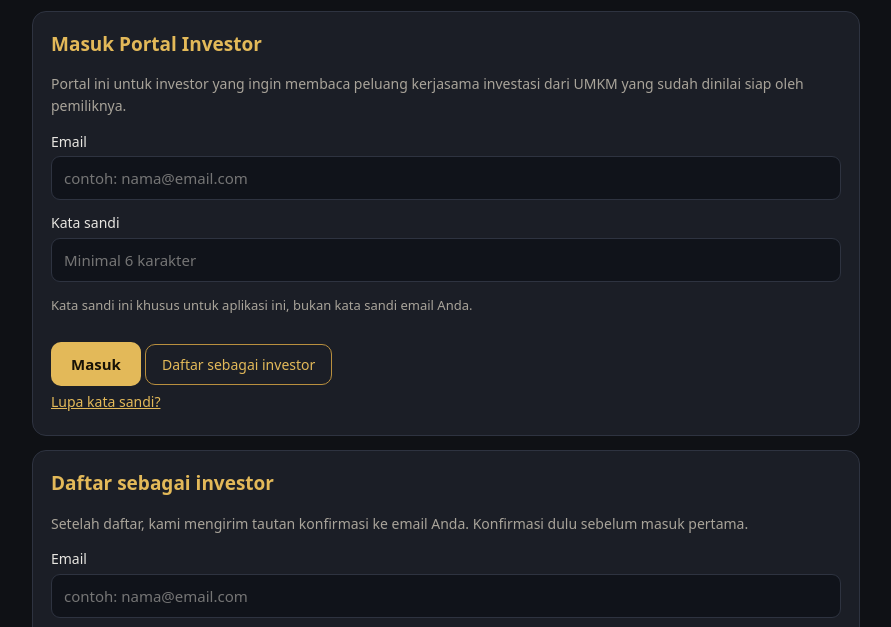
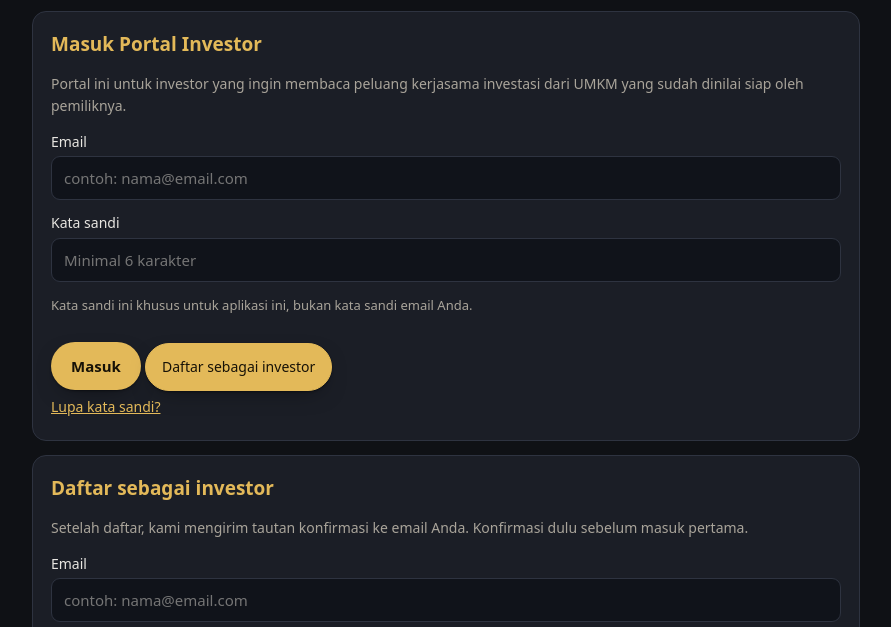
Before and after one commit to soegiantos/portal-investor-umkm, a plain HTML site: page index.html in a window 1280 px wide. Both pictures are taken after a click on the button "Daftar sebagai investor". Shown: the part 160-787 px from the top of the page, without its empty margins (194-1085 px from the left). Drawn offline with nearby package versions, Linux system fonts and the light colour scheme.

Commit message:
Samakan karakter tombol dengan aplikasi utama

```diff
--- a/index.html
+++ b/index.html
@@ -6,7 +6,7 @@
 <title>Portal Investor — Aplikasi Introspeksi UMKM</title>
 <script src="https://cdn.jsdelivr.net/npm/@supabase/supabase-js@2.119.0/dist/umd/supabase.js" integrity="sha384-uteMfOloLDGt042uDz+xHGF3ym63/WQ6rFq7murQRG8Ih7QrXGEGNtWd8688sb4O" crossorigin="anonymous"></script>
 <style>
-:root{--gold:#e3b959;--gold-dim:#b98f3e;--bg:#0f1115;--card:#1b1e26;--card2:#232733;--text:#e8e6e1;--muted:#a9a49a;--line:#2e3340;--ok:#7fc98f;}
+:root{--gold:#e3b959;--gold-dim:#b98f3e;--bg:#0f1115;--card:#1b1e26;--card2:#232733;--text:#e8e6e1;--muted:#a9a49a;--line:#2e3340;--ok:#7fc98f;--shadow:0 1px 2px rgba(0,0,0,.4),0 8px 24px -12px rgba(0,0,0,.6);}
 *{box-sizing:border-box}
 body{margin:0;background:var(--bg);color:var(--text);font-family:system-ui,-apple-system,"Segoe UI",Roboto,Arial,sans-serif;line-height:1.55}
 .wrap{max-width:860px;margin:0 auto;padding:16px 16px 64px}
@@ -28,10 +28,20 @@ input:focus,select:focus,textarea:focus{outline:2px solid var(--gold-dim);border
 textarea{min-height:84px;resize:vertical}
 select[multiple]{min-height:130px}
 button{cursor:pointer;font-family:inherit}
-.btn{display:inline-block;background:var(--gold);color:#171207;border:0;border-radius:10px;padding:12px 20px;font-size:15px;font-weight:700;margin-top:14px}
-.btn:hover{filter:brightness(1.08)}
-.btn-ghost{background:transparent;color:var(--gold);border:1px solid var(--gold-dim);border-radius:10px;padding:10px 16px;font-size:14px;margin-top:14px}
+.btn{display:inline-block;background:var(--gold);color:#171207;border:0;border-radius:999px;padding:12px 20px;font-size:15px;font-weight:700;margin-top:14px;min-height:48px;box-shadow:var(--shadow);transition:background .18s ease,border-color .18s ease,color .18s ease,box-shadow .18s ease,transform .18s ease,filter .18s ease}
+.btn:hover{filter:brightness(1.07);transform:translateY(-1px);box-shadow:0 4px 10px rgba(0,0,0,.4),0 14px 28px -12px rgba(0,0,0,.65)}
+.btn-ghost{background:transparent;color:var(--gold);border:1px solid var(--gold-dim);border-radius:999px;padding:10px 16px;font-size:14px;margin-top:14px;min-height:48px;box-shadow:var(--shadow);transition:background .18s ease,border-color .18s ease,color .18s ease,box-shadow .18s ease,transform .18s ease,filter .18s ease}
+.btn-ghost:hover{filter:brightness(1.07);transform:translateY(-1px);box-shadow:0 4px 10px rgba(0,0,0,.4),0 14px 28px -12px rgba(0,0,0,.65)}
 .btn-kecil{padding:8px 12px;font-size:13.5px;margin-top:8px}
+/* Umpan-balik tekan sesaat: semua tombol mengecil + sedikit lebih gelap */
+.btn:active,.btn-ghost:active,.tombol-link:active{transform:scale(.98);filter:brightness(.94)}
+button:focus-visible,a:focus-visible{outline:2px solid var(--gold);outline-offset:2px}
+/* Tombol yang sudah diketuk: EMAS, menetap (lihat modul TOMBOL MODERN di skrip) */
+.btn.sudah-diklik:not([aria-pressed="true"]){background:var(--gold);border-color:var(--gold);color:#171207}
+.btn-ghost.sudah-diklik{background:var(--gold);border-color:var(--gold);color:#171207}
+/* Tombol sebaris sama ukurannya */
+.bar-akun .tombol .btn,.bar-akun .tombol .btn-ghost{flex:none;min-width:84px;white-space:nowrap}
+.card .btn,.card .btn-ghost{min-width:84px;white-space:nowrap}
 .tombol-link{background:none;border:0;color:var(--gold);text-decoration:underline;font-size:14px;padding:6px 0;cursor:pointer}
 .bar-akun{display:none;flex-wrap:wrap;gap:8px;align-items:center;justify-content:space-between;background:var(--card);border:1px solid var(--line);border-radius:12px;padding:10px 14px;margin:10px 0}
 .bar-akun.tampil{display:flex}
@@ -40,6 +50,7 @@ button{cursor:pointer;font-family:inherit}
 .bar-akun .btn-ghost{margin-top:0}
 .filter{display:grid;grid-template-columns:1fr 1fr;gap:0 14px}
 @media(max-width:560px){.filter{grid-template-columns:1fr}}
+@media(max-width:820px){.btn,.btn-ghost{min-height:52px}}
 .pemberitahuan{background:#26200f;border:1px solid var(--gold-dim);color:#f0d48a;border-radius:12px;padding:14px 16px;margin:14px 0;font-size:14.5px}
 .spanduk-contoh{background:#26200f;border:1px dashed var(--gold);color:#f0d48a;border-radius:12px;padding:12px 16px;margin:14px 0;font-size:14.5px;text-align:center}
 .lencana{display:inline-block;background:#26200f;color:var(--gold);border:1px solid var(--gold-dim);border-radius:999px;padding:2px 10px;font-size:12px;font-weight:700}
@@ -1191,5 +1202,72 @@ window.__INVESTOR__ = {
 
 init();
 </script>
+<script>
+"use strict";
+/* ---------- TOMBOL MODERN: tombol yang sudah diketuk jadi EMAS, menetap ----------
+   SATU pendengar klik terdelegasi (capture): tombol navigasi/penjelajahan
+   yang diketuk mendapat kelas .sudah-diklik dan warnanya berubah jadi emas
+   — tetap emas sampai kapan pun, supaya terlihat mana yang sudah pernah
+   ditekan. Aksi sekali pakai (Masuk/Daftar/Simpan/Kirim/Keluar/Mengerti/
+   Salin/...) TIDAK pernah mendapat kelas ini — mereka hanya mendapat
+   umpan-balik tekan sesaat di CSS. Kunci simpanan TIDAK PERNAH memakai
+   teks tombol; hanya id tombol navigasi. */
+(function(){
+  var KUNCI_TOMBOL="investor-tombol-diklik:v1";
+  /* Tombol bernama yang termasuk kelompok navigasi/penjelajahan
+     (bukan aksi sekali pakai). ID di luar daftar ini tidak pernah
+     ditandai emas. */
+  var ID_NAVIGASI=["btn-nav-daftar","btn-nav-minat","btn-detail-kembali","btn-minat-ke-daftar","btn-bagikan-ke-masuk","btn-ke-daftar","btn-batal-daftar","btn-ke-lupa","btn-lupa-ke-masuk","btn-konfirmasi-ke-masuk"];
+  function bacaSet(){ try{ var s=localStorage.getItem(KUNCI_TOMBOL); if(!s) return {}; var o=JSON.parse(s); return (o&&typeof o==="object")?o:{}; }catch(e){ return {}; } }
+  function simpanSet(o){ try{ localStorage.setItem(KUNCI_TOMBOL, JSON.stringify(o)); }catch(e){} }
+  function bolehDitandai(el){
+    if(!el||el.nodeType!==1) return false;
+    /* Keadaan semantiknya sendiri sudah menetap. */
+    if(el.hasAttribute("aria-pressed")) return false;
+    if(el.tagName==="BUTTON"&&el.type==="submit") return false;
+    if(el.id&&ID_NAVIGASI.indexOf(el.id)>=0) return true;
+    return false;
+  }
+  function kunciTombol(el){
+    if(!el||el.nodeType!==1) return null;
+    if(el.id) return "id:"+el.id;
+    return null;
+  }
+  function terapkanDariSimpanan(){
+    var simpan=bacaSet();
+    var daftar=Object.keys(simpan);
+    if(!daftar.length) return;
+    var ada={}; daftar.forEach(function(k){ ada[k]=1; });
+    document.querySelectorAll("button, a").forEach(function(el){
+      if(!bolehDitandai(el)) return;
+      var k=kunciTombol(el);
+      if(k&&ada[k]) el.classList.add("sudah-diklik");
+    });
+  }
+  document.addEventListener("click", function(ev){
+    var t=ev.target&&ev.target.closest?ev.target.closest("button, a"):null;
+    if(!t||!document.contains(t)) return;
+    if(!bolehDitandai(t)) return;
+    t.classList.add("sudah-diklik");
+    var k=kunciTombol(t);
+    if(!k) return; /* tanpa kunci stabil: hanya sesi ini saja */
+    var simpan=bacaSet();
+    if(!simpan[k]){ simpan[k]=1; simpanSet(simpan); }
+  }, true);
+  terapkanDariSimpanan();
+  /* Tombol yang dibuat belakangan oleh JS ikut ditandai ulang begitu
+     muncul — dijadwalkan sekali per gugus perubahan. */
+  var terjadwal=false;
+  function jadwalkanTerapkan(){
+    if(terjadwal) return; terjadwal=true;
+    setTimeout(function(){ terjadwal=false; terapkanDariSimpanan(); }, 300);
+  }
+  if(window.MutationObserver){
+    var mo=new MutationObserver(function(){ jadwalkanTerapkan(); });
+    mo.observe(document.body, {childList:true, subtree:true});
+  }
+  window.__tombolDiklik={kunci:kunciTombol, boleh:bolehDitandai, terapkan:terapkanDariSimpanan, kunciSimpan:KUNCI_TOMBOL};
+})();
+</script>
 </body>
 </html>
```
